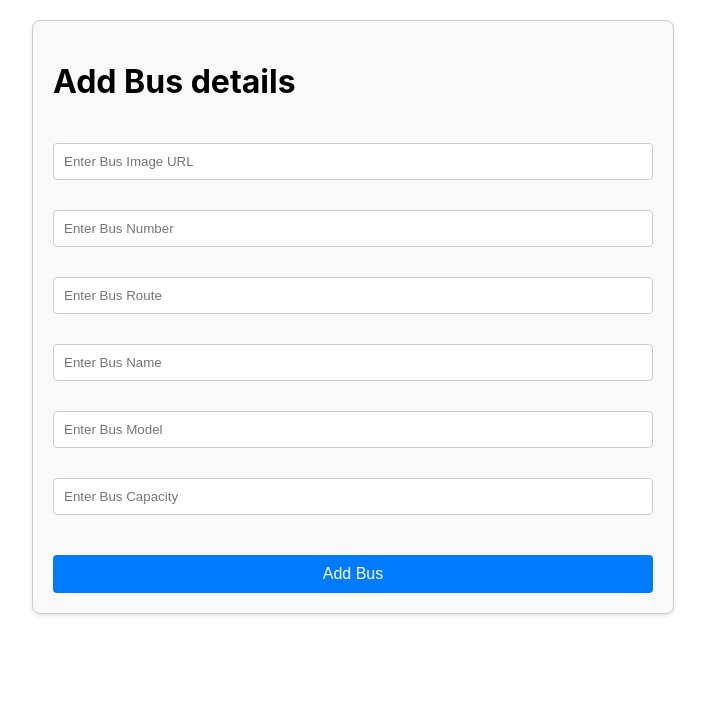
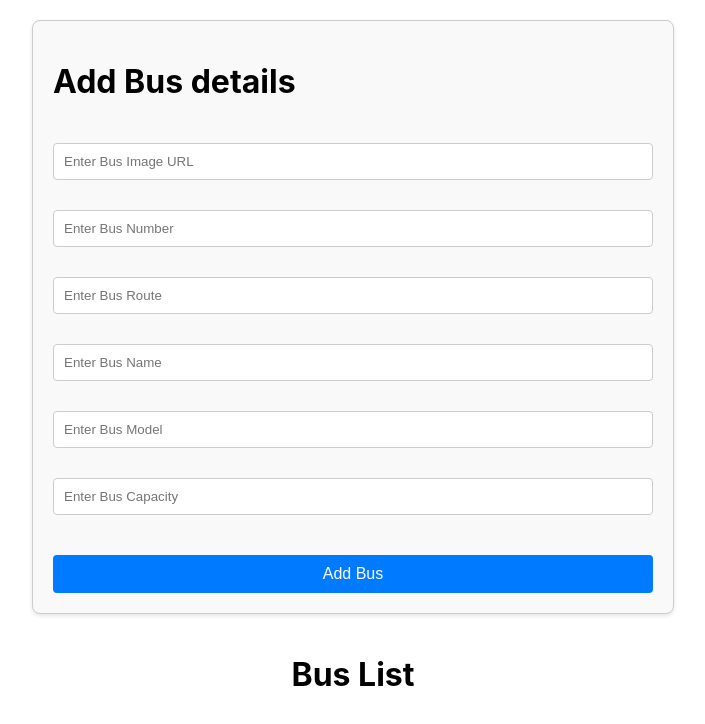
Before and after one commit to 4rthurrr/Public-Transport-Navigator, a React (Create React App) app in the folder frontend/: page / in a window 1280 px wide. Shown: the top 724 px of the page, without its empty margins (287-992 px from the left). Built offline with nearby package versions, Linux system fonts and the light colour scheme.

Commit message:
Add header for bus list in the main component

```diff
--- a/frontend/src/App.js
+++ b/frontend/src/App.js
@@ -131,7 +131,9 @@ function App() {
 
         }}>Add Bus</button>
       </div>
+      <div><h1>Bus List</h1></div>
       <div className="main_right">
+
         {mydata?.map(
           ({ imageUrl, bNumber, bRoute, bName, bModel, bCapacity }) => (
             <Unit
```
